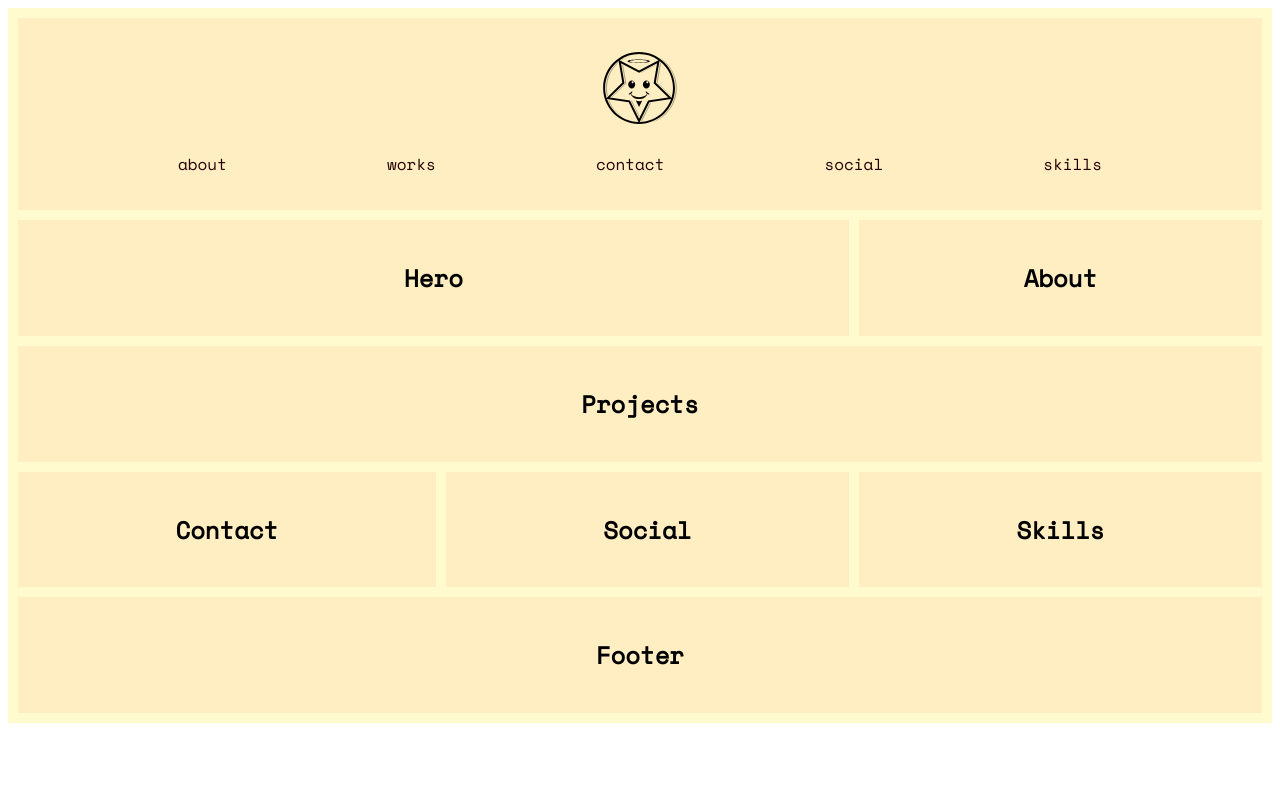
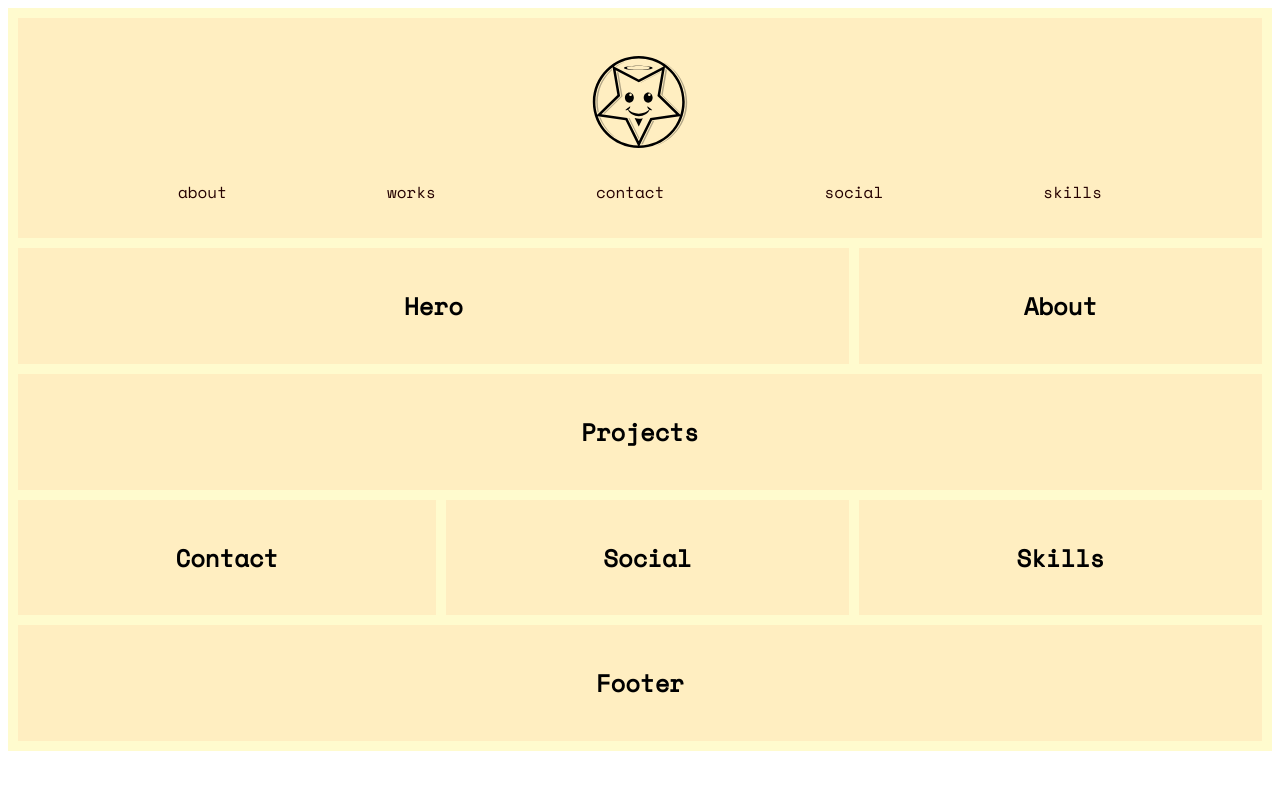
Before and after one commit to chrisfedosky/chrisMFed, a plain HTML site: page index.html in a window 1280 px wide. Drawn offline with Linux system fonts and the light colour scheme.

Commit message:
logo div set to rem vs pxs

```diff
--- a/styles.css
+++ b/styles.css
@@ -68,8 +68,8 @@ body {
 }
 .header-logo {
     grid-area: header-logo;
-    width: 100px;
-    height: 100px;
+    width: 8rem;
+    height: 8rem;
     contain: strict;
     margin: 0 auto;
 }
```
